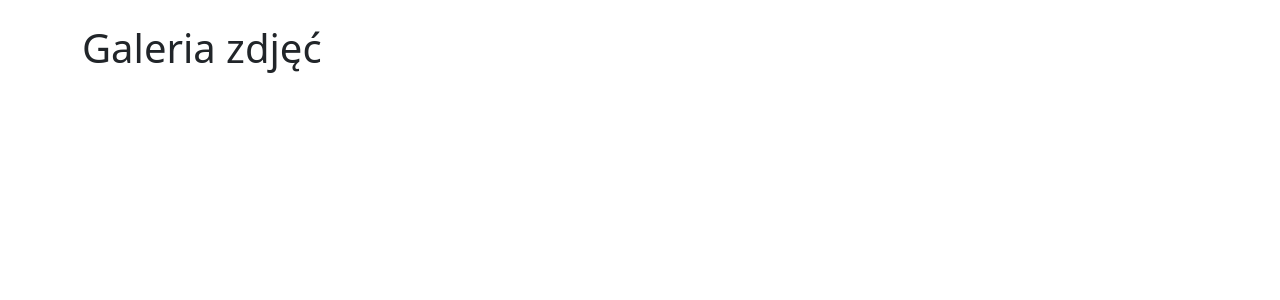
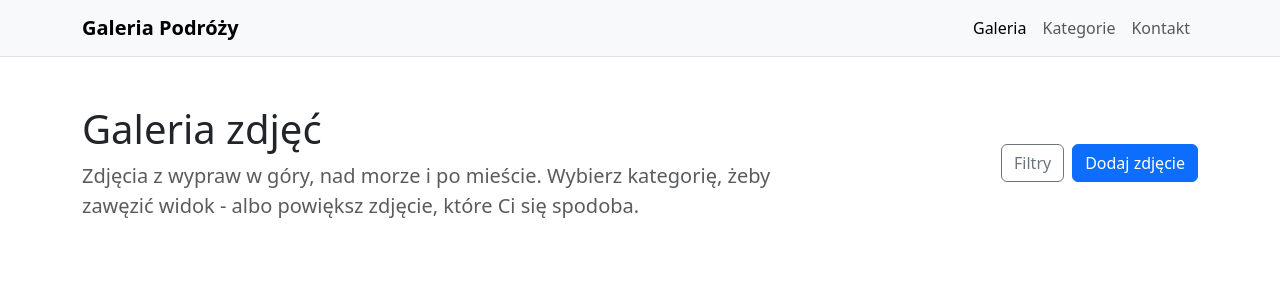
Before and after one commit to juliacyrkler/inf04-web, a React (Vite) app in the folder zadania/mb05/: page / in a window 1280 px wide. Shown: the top 300 px of the page. Built offline with nearby package versions, Linux system fonts and the light colour scheme.

Commit message:
MB05: nagłówek strony z przyciskami

```diff
--- a/zadania/mb05/src/App.jsx
+++ b/zadania/mb05/src/App.jsx
@@ -1,8 +1,38 @@
+import Navbar from './components/Navbar.jsx'
+
 function App() {
   return (
-    <div class="container mt-4">
-      <h1>Galeria zdjęć</h1>
-    </div>
+    <>
+      <Navbar />
+
+      <header className="container py-4 py-lg-5">
+        <div className="row align-items-center g-3">
+          <div className="col-12 col-lg-8">
+            <h1 className="mb-2">Galeria zdjęć</h1>
+            <p className="lead text-body-secondary mb-0">
+              Zdjęcia z wypraw w góry, nad morze i po mieście. Wybierz kategorię, żeby zawęzić widok - albo powiększ zdjęcie, które Ci się spodoba.
+            </p>
+          </div>
+
+          <div className="col-12 col-lg-4">
+            <div className="d-flex flex-wrap gap-2 justify-content-lg-end">
+              <button className="btn btn-outline-secondary"
+                type='button'
+                data-bs-toggle="offcanvas"
+                data-bs-target="#panelFiltrow">
+                Filtry
+              </button>
+              <button className="btn btn-primary"
+                type='button'
+                data-bs-toggle="modal"
+                data-bs-target="#dodajZdjecie">
+                Dodaj zdjęcie
+              </button>
+            </div>
+          </div>
+        </div>
+      </header>
+    </>
   )
 }
 
```
